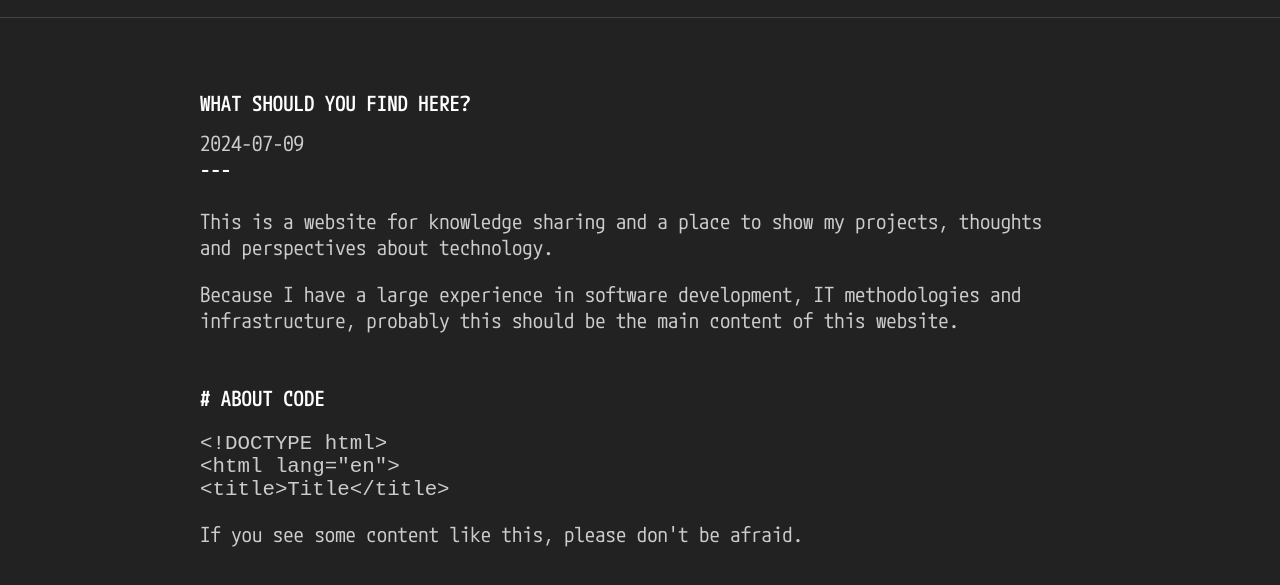
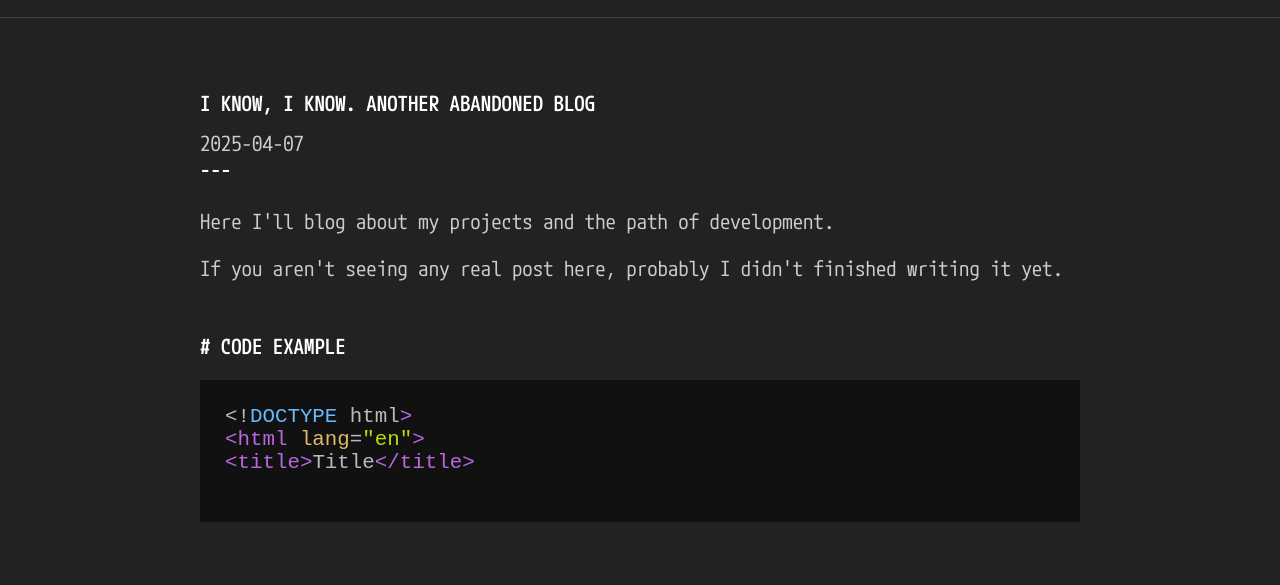
Before and after one commit to henriquegogo/soarrs.com, a plain HTML site: page index.html in a window 1280 px wide. Shown: the part 49-634 px from the top of the page. Drawn offline with Linux system fonts and the light colour scheme.

Commit message:
Adding highlighter to local repo. Remove unecessary javascript

```diff
--- /dev/null
+++ b/chili.js
@@ -0,0 +1,15 @@
+function chili(selector) {
+  document.head.insertAdjacentHTML('beforeend', `<style>${selector} span * { color: inherit !important }</style>`);
+  document.querySelectorAll(selector).forEach((element) => {
+    Object.assign(element.style, {
+      backgroundColor: "#111", color: "#bbb", fontFamily: "monospace", padding: "25px", whiteSpace: "pre-wrap"
+    });
+    element.innerHTML = element.innerHTML
+      .replace(/(&lt;!--.+--&gt;|\/\/ .+|# .+)/g, "<span style =color:#666>$1</span>")                 // Comments
+      .replace(/(\w+)([\(])|(\b[A-Z][A-Z0-9_]+\b)/g, "<span style =color:#6bf>$1$3</span>$2")          // Func/Const
+      .replace(/(&lt;[\/\w]+|(?<![\=-])&gt;|[{}$\[\]\(\)])/g, "<span style =color:#b6d>$1</span>")     // Blocks/Tags
+      .replace(/(&amp;|\||[!<>=]=[=]?|\?)/g, "<span style =color:#d86>$1</span>")                      // Operators
+      .replace(/(".*?"|'.*?')/g, "<span style =color:#bd0>$1</span>")                                  // Strings
+      .replace(/(\w+)( [\+-:]?= |: |[\[\.])|([\w-]+)(\=)/g, "<span style =color:#db6>$1$3</span>$2$4") // Var/Attr
+  });
+}
--- a/index.html
+++ b/index.html
@@ -3,25 +3,34 @@
   <head>
     <meta charset="utf-8" />
     <meta name="viewport" content="width=device-width, initial-scale=1" />
-    <link rel="stylesheet" href="style.css" />
-    <script src="https://gogs.com.br/chili/chili.js" defer onload="chili('.highlight')"></script>
-    <script src="script.js"></script>
+    <link rel="stylesheet" href="./style.css" />
+    <script src="./chili.js" defer onload="chili('.highlight')"></script>
     <title>SOARRS</title>
   </head>
   <body>
-    <h1>What should you find here?</h1>
-    <time>2024-07-09</time>
-    <p>This is a website for knowledge sharing and a place to show my projects, thoughts and perspectives about technology.</p>
-    <p>Because I have a large experience in software development, IT methodologies and infrastructure, probably this should be the main content of this website.</p>
+    <header>
+      <a href="/" title="Home">
+        <img src="assets/logo.png" alt="SOARRS" />
+        <span>SOARRS</span>
+      </a>
+      <nav>
+        <a href="#projects">Projects</a>
+        <a href="#contact">Contact</a>
+      </nav>
+    </header>
+    <main>
+      <h1>I know, I know. Another abandoned blog</h1>
+      <time>2025-04-07</time>
+      <p>Here I'll blog about my projects and the path of development.</p>
+      <p>If you aren't seeing any real post here, probably I didn't finished writing it yet.</p>
 
-    <h2>About code</h2>
+      <h2>Code example</h2>
 
-<pre class="highlight">
+      <pre class="highlight">
 &lt;!DOCTYPE html&gt;
 &lt;html lang="en"&gt;
 &lt;title&gt;Title&lt;/title&gt;
-</pre>
-
-    <p>If you see some content like this, please don't be afraid.</p>
+      </pre>
+    </main>
   </body>
 </html>
--- a/script.js
+++ /dev/null
@@ -1,34 +0,0 @@
-(function() {
-  function templateStart() {
-    document.write(`
-    <header>
-      <a href="/" title="Home">
-        <img src="assets/logo.png" alt="SOARRS" />
-        <span>SOARRS</span>
-      </a>
-      <nav>
-        <a href="#projects">Projects</a>
-        <a href="#contact">Contact</a>
-      </nav>
-    </header>
-    <main>
-    `);
-  }
-
-  function templateEnd() {
-    document.body.innerHTML += `
-    </main>
-    `;
-    const title = document.title;
-    window.addEventListener("hashchange", () => {
-      const hash = location.hash.slice(1);
-      document.title = hash ? `${title} / ${hash}` : title;
-    });
-    window.dispatchEvent(new HashChangeEvent("hashchange"))
-  }
-
-  templateStart();
-  window.addEventListener("DOMContentLoaded", () => {
-    templateEnd();
-  });
-})();
```
